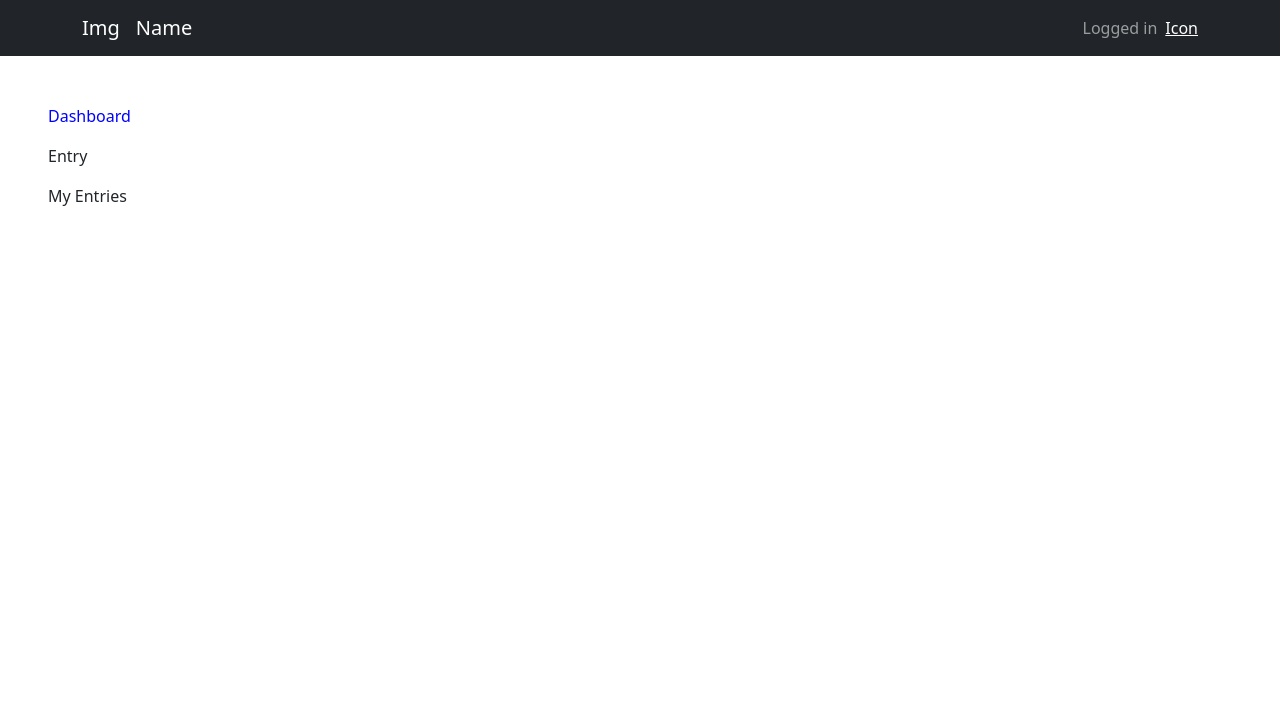
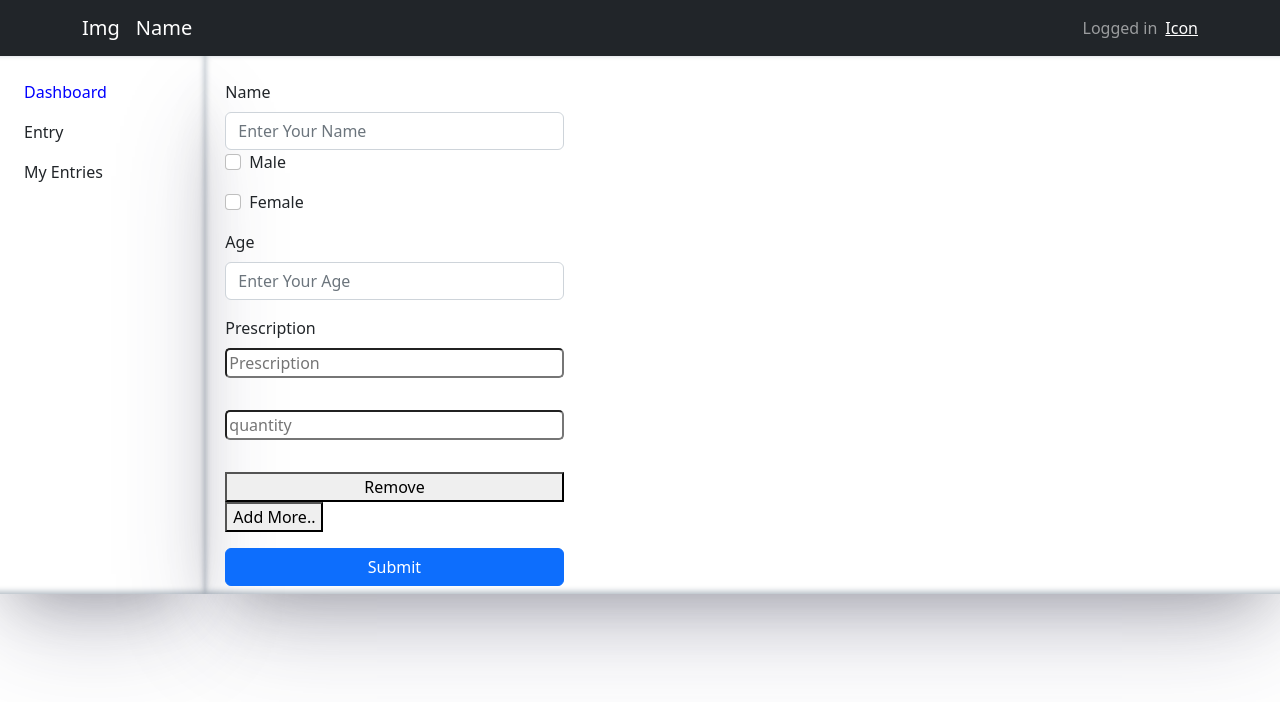
Before and after one commit to medRemind-23/medRemind-Website, a React (Vite) app: page /#/ in a window 1280 px wide. Before the commit this address led to /#/. Shown: the top 702 px of the page. Built offline with nearby package versions, Linux system fonts and the light colour scheme.

Commit message:
NavBar Style, Entry Page

```diff
--- a/src/App.css
+++ b/src/App.css
@@ -0,0 +1,7 @@
+.NavBar-Element {
+  width: 20%;
+  box-shadow: rgba(50, 50, 93, 0.25) 0px 50px 100px -20px,
+    rgba(0, 0, 0, 0.3) 0px 30px 60px -30px,
+    rgba(10, 37, 64, 0.35) 0px -2px 6px 0px inset;
+  /* height: 100%; */
+}
--- a/src/App.jsx
+++ b/src/App.jsx
@@ -2,13 +2,24 @@ import "./App.css";
 import Login from "./components/Login";
 import NavigationBar from "./components/NavigationBar/NavigationBar.jsx";
 import Header from "./components/Header/Header.jsx";
+import Entry from "./components/Pages/Entry";
+import Row from "react-bootstrap/esm/Row";
+
+import Col from "react-bootstrap/Col";
 
 function App() {
   return (
     <>
       {/* <Login /> */}
       <Header />
-      <NavigationBar />
+      <Row>
+        <Col lg={2} className="NavBar-Element">
+          <NavigationBar />
+        </Col>
+        <Col lg={10} className="NavBar-Element pt-3">
+          <Entry />
+        </Col>
+      </Row>
     </>
   );
 }
--- a/src/components/Login.css
+++ b/src/components/Login.css
@@ -1,26 +1,21 @@
-.main-container{
+.main-container {
   height: 95vh;
   width: 100vw;
-    background-color: #ff0000;
+  /* background-color: #ff0000; */
   display: flex;
   flex-direction: column;
   align-items: center;
-    margin: 10px;
-
-
 }
 
-form{
+form {
   display: flex;
   flex-direction: column;
-    height: 400px;
-    width: 400px;
-    align-items: center;
+
   margin: auto;
-    background-color: #00ff00;
+  /* background-color: #00ff00; */
 }
 
-.form-items{
+.form-items {
   align-items: center;
   padding: 20%;
 }
--- a/src/components/Login.jsx
+++ b/src/components/Login.jsx
@@ -1,7 +1,7 @@
 import React from "react";
 import Button from "react-bootstrap/Button";
 import Form from "react-bootstrap/Form";
-
+import Col from "react-bootstrap/Col";
 import "./Login.css";
 
 function Login() {
--- a/src/components/NavigationBar/NavigationBar.css
+++ b/src/components/NavigationBar/NavigationBar.css
@@ -1,7 +1,3 @@
-.Nav-Container {
-  gap: 2em;
-}
-
 .active {
   color: blue !important ;
 }
--- a/src/components/NavigationBar/NavigationBar.jsx
+++ b/src/components/NavigationBar/NavigationBar.jsx
@@ -8,16 +8,10 @@ import Col from "react-bootstrap/Col";
 function NavigationBar() {
   return (
     <>
-      <Stack gap={3} className="p-5">
-        <Col className="Nav-items active " lg="2">
-          Dashboard
-        </Col>
-        <Col className="Nav-items " lg="2" mp="5px">
-          Entry
-        </Col>
-        <Col className="Nav-items " lg="2" mp="5px">
-          My Entries
-        </Col>
+      <Stack gap={3} className="Nav-Container p-4 ">
+        <Col className="Nav-items active ">Dashboard</Col>
+        <Col className="Nav-items ">Entry</Col>
+        <Col className="Nav-items ">My Entries</Col>
       </Stack>
     </>
   );
--- /dev/null
+++ b/src/components/Pages/Entry.jsx
@@ -0,0 +1,100 @@
+import React from "react";
+import "../Styles/Entry.css";
+import Button from "react-bootstrap/Button";
+import Form from "react-bootstrap/Form";
+import Col from "react-bootstrap/Col";
+import { useState } from "react";
+function Entry() {
+  const [formFields, setFormFields] = useState([{ name: "", age: "" }]);
+
+  const handleFormChange = (event, index) => {
+    let data = [...formFields];
+    data[index][event.target.name] = event.target.value;
+    setFormFields(data);
+  };
+
+  const submit = (e) => {
+    e.preventDefault();
+    console.log(formFields);
+  };
+
+  const addFields = (e) => {
+    e.preventDefault();
+    let object = {
+      prescription: "",
+      quantity: "",
+    };
+
+    setFormFields([...formFields, object]);
+  };
+
+  const removeFields = (index, e) => {
+    e.preventDefault();
+    let data = [...formFields];
+    data.splice(index, 1);
+    setFormFields(data);
+  };
+
+  return (
+    <Col className="p-2" lg={4}>
+      <Form>
+        <Form.Group className="mb-3" controlId="formBasicEmail">
+          <Form.Label>Name</Form.Label>
+          <Form.Control type="text" placeholder="Enter Your Name" />
+          <Form.Group className="mb-3" controlId="formBasicCheckbox">
+            <Form.Check type="checkbox" label="Male" />
+          </Form.Group>
+          <Form.Group className="mb-3" controlId="formBasicCheckbox">
+            <Form.Check type="checkbox" label="Female" />
+          </Form.Group>
+          <Form.Label>Age</Form.Label>
+          <Form.Control type="text" placeholder="Enter Your Age" />
+        </Form.Group>
+
+        <Form.Group className="mb-3" controlId="formBasicPassword">
+          <Form.Label>Prescription</Form.Label>
+          <div className="App">
+            <form onSubmit={submit}>
+              {formFields.map((form, index) => {
+                return (
+                  <div
+                    key={index}
+                    style={{
+                      gap: "2em",
+                      display: "flex",
+                      flexDirection: "column",
+                    }}
+                  >
+                    <input
+                      name="Prescription"
+                      placeholder="Prescription"
+                      onChange={(event) => handleFormChange(event, index)}
+                      value={form.prescription}
+                      style={{ borderRadius: "5px" }}
+                    />
+                    <input
+                      name="quantity"
+                      placeholder="quantity"
+                      onChange={(event) => handleFormChange(event, index)}
+                      value={form.quantity}
+                      style={{ borderRadius: "5px" }}
+                    />
+                    <button onClick={() => removeFields(index)}>Remove</button>
+                  </div>
+                );
+              })}
+            </form>
+            <button onClick={addFields}>Add More..</button>
+            <br />
+          </div>
+        </Form.Group>
+
+        <Button variant="primary" type="submit" onClick={submit}>
+          Submit
+        </Button>
+      </Form>
+    </Col>
+  );
+}
+
+export default Entry;
--- a/src/index.css
+++ b/src/index.css
@@ -0,0 +1,13 @@
+body {
+  margin: 0;
+  font-family: -apple-system, BlinkMacSystemFont, 'Segoe UI', 'Roboto', 'Oxygen',
+    'Ubuntu', 'Cantarell', 'Fira Sans', 'Droid Sans', 'Helvetica Neue',
+    sans-serif;
+  -webkit-font-smoothing: antialiased;
+  -moz-osx-font-smoothing: grayscale;
+}
+
+code {
+  font-family: source-code-pro, Menlo, Monaco, Consolas, 'Courier New',
+    monospace;
+}
--- /dev/null
+++ b/src/styles/Entry.css
@@ -0,0 +1,7 @@
+button,
+input,
+optgroup,
+select,
+textarea {
+  border-radius: 20px;
+}
```
Also changed, not shown: src/components/Styles/Entry.css (added). Lines whose indentation alone changed are shown as unchanged.
